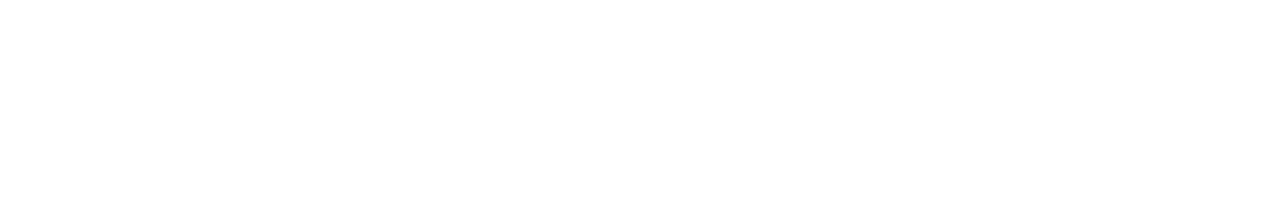
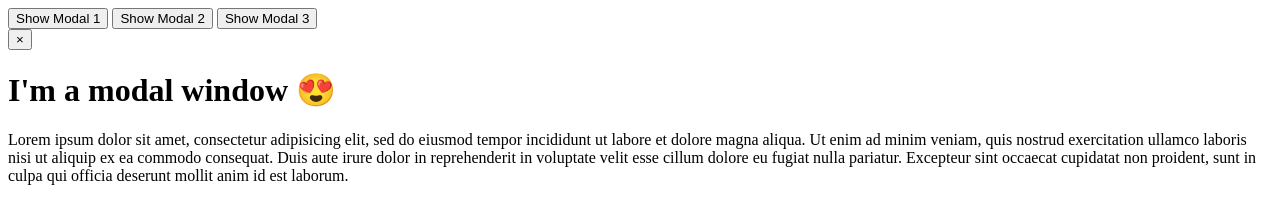
Before and after one commit to afiqhafizuddin/js-learn, a plain HTML site: page modalWin/index2.html in a window 1280 px wide. Drawn offline with Linux system fonts and the light colour scheme.

Commit message:
add the index.html self

```diff
--- a/modalWin/index2.html
+++ b/modalWin/index2.html
@@ -4,7 +4,32 @@
     <meta charset="UTF-8" />
     <meta http-equiv="X-UA-Compatible" content="IE=edge" />
     <meta name="viewport" content="width=device-width, initial-scale=1.0" />
-    <title>Document</title>
+    <title>Modal Window</title>
   </head>
-  <body></body>
+
+  <!-- Body Part -->
+  <body>
+    <button class="show-modal">Show Modal 1</button>
+    <button class="show-modal">Show Modal 2</button>
+    <button class="show-modal">Show Modal 3</button>
+
+    <!-- Container -->
+
+    <div class="modal hidden">
+      <button class="close-modal">&times;</button>
+      <h1>I'm a modal window 😍</h1>
+
+      <p>
+        Lorem ipsum dolor sit amet, consectetur adipisicing elit, sed do eiusmod
+        tempor incididunt ut labore et dolore magna aliqua. Ut enim ad minim
+        veniam, quis nostrud exercitation ullamco laboris nisi ut aliquip ex ea
+        commodo consequat. Duis aute irure dolor in reprehenderit in voluptate
+        velit esse cillum dolore eu fugiat nulla pariatur. Excepteur sint
+        occaecat cupidatat non proident, sunt in culpa qui officia deserunt
+        mollit anim id est laborum.
+      </p>
+    </div>
+    <div class="overlay hidden"></div>
+    <script src="script2.js"></script>
+  </body>
 </html>
```
